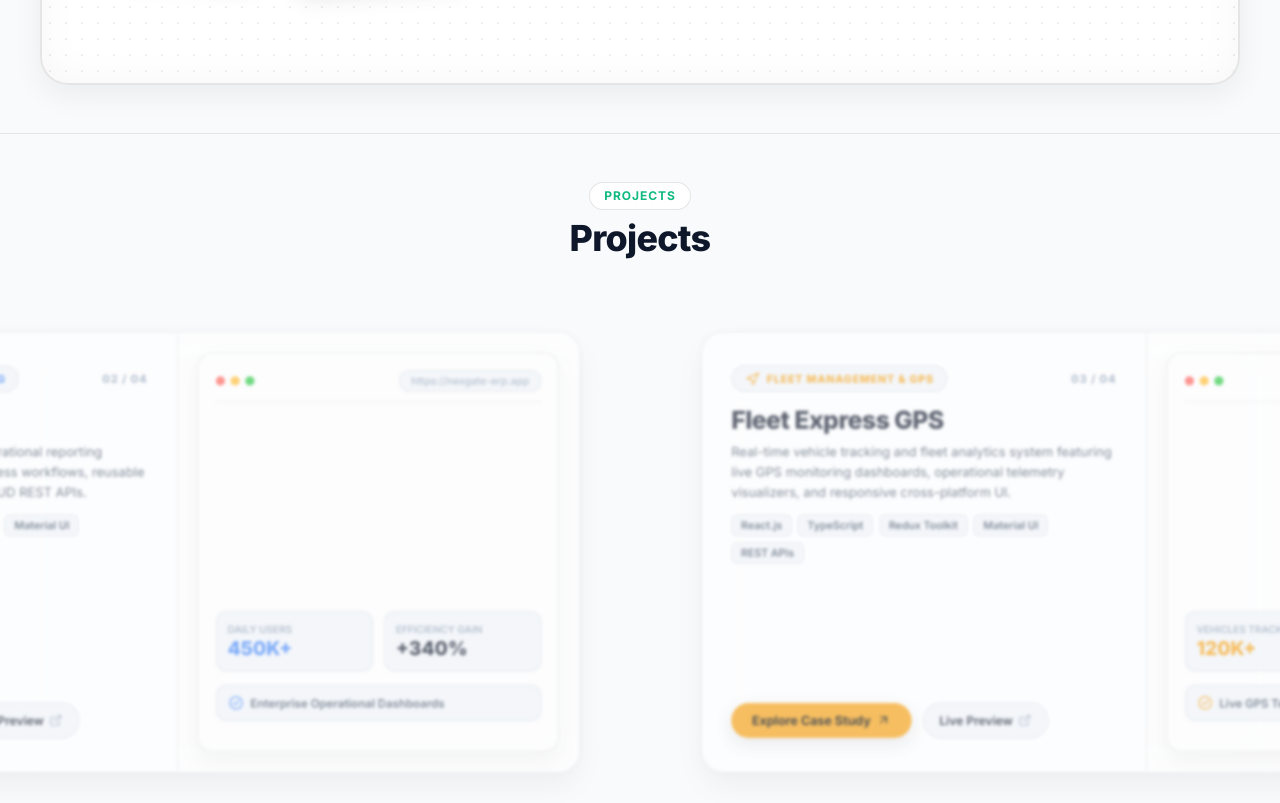
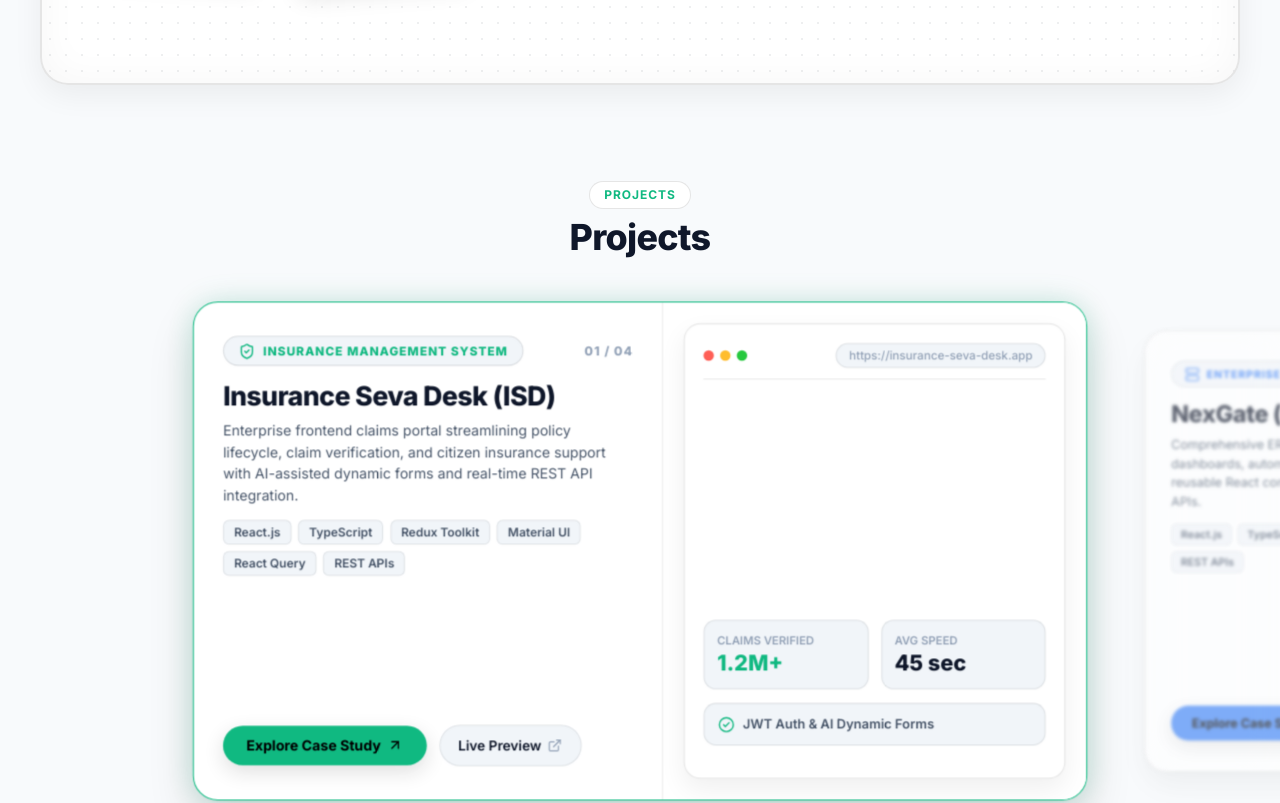
Before and after one commit to Navin188/navin-s-port, a React (Vite) app: page / in a window 1280 px wide. Shown: the part 3140-3943 px from the top of the page. Built offline with nearby package versions, Linux system fonts and the light colour scheme.

Commit message:
feat: add Projects and TechnicalSkills components with CSS styling

```diff
--- a/src/Projects.css
+++ b/src/Projects.css
@@ -1,5 +1,6 @@
 /* Projects.css - Precision Centered Horizontal Carousel (Zero Blank Space, Zero Cutoff) */
-.cinematic-projects-section {
+.cinematic-projects-section,
+.pin-spacer {
   position: relative;
   width: 100vw;
   min-height: 100vh;
@@ -7,18 +8,22 @@
   color: var(--text-primary);
   display: flex;
   flex-direction: column;
-  align-items: center;
+  align-items: flex-start;
   justify-content: flex-start;
   padding-top: 3rem;
   box-sizing: border-box;
   overflow: hidden;
   font-family: 'Inter', sans-serif;
-  border-top: 1px solid var(--border-color);
+  border: none !important;
+  border-top: none !important;
+  border-bottom: none !important;
+  box-shadow: none !important;
   transition: background-color 0.3s ease, color 0.3s ease;
 }
 
-/* Header Flow ABOVE Track */
+/* Header Flow ABOVE Track — Centered across section */
 .cinematic-header-flow {
+  width: 100%;
   position: relative;
   z-index: 20;
   text-align: center;
@@ -52,13 +57,13 @@
   letter-spacing: -0.02em;
 }
 
-/* Horizontal Track: Aligns Card 1 center to 50vw viewport center at start, and Card 4 center to 50vw at end */
+/* Horizontal Track: Card 1 center = 50vw at start, Card 4 center = 50vw at end */
 .cinematic-track {
   display: flex;
   align-items: center;
   height: 68vh;
-  padding-left: calc(50vw - min(72vw, 940px) / 2 - 1.5rem);
-  padding-right: calc(50vw - min(72vw, 940px) / 2 - 1.5rem);
+  padding-left: calc(50vw - min(70vw, 860px) / 2 - 1.25rem);
+  padding-right: calc(50vw - min(70vw, 860px) / 2 - 1.25rem);
   box-sizing: content-box;
   width: max-content;
   will-change: transform;
@@ -66,11 +71,11 @@
 
 /* Handcrafted Human-Touch Project Cards */
 .focus-card {
-  width: min(72vw, 940px);
+  width: min(70vw, 860px);
   height: 60vh;
-  max-height: 510px;
+  max-height: 500px;
   flex-shrink: 0;
-  margin: 0 1.5rem;
+  margin: 0 1.25rem;
   background: var(--bg-card);
   backdrop-filter: blur(20px);
   -webkit-backdrop-filter: blur(20px);
@@ -92,7 +97,7 @@
 
 /* Left Column - Content */
 .focus-card-left {
-  padding: 2.25rem 2rem;
+  padding: 2rem 1.75rem;
   display: flex;
   flex-direction: column;
   justify-content: space-between;
@@ -129,7 +134,7 @@
 
 .focus-card-title {
   font-family: 'Inter', sans-serif !important;
-  font-size: clamp(1.35rem, 2.1vw, 1.85rem);
+  font-size: clamp(1.3rem, 2vw, 1.75rem);
   font-weight: 800;
   line-height: 1.2;
   color: var(--text-primary);
@@ -139,9 +144,9 @@
 
 .focus-card-desc {
   font-family: 'Inter', sans-serif !important;
-  font-size: 0.88rem;
+  font-size: 0.85rem;
   color: var(--text-secondary);
-  line-height: 1.55;
+  line-height: 1.5;
   margin: 0;
 }
 
@@ -176,11 +181,11 @@
   margin-top: 1rem;
 }
 
-/* Right Column - Handcrafted macOS Mockup Window */
+/* Right Column - Handcrafted macOS Browser Window */
 .focus-card-right {
   background: var(--bg-secondary);
   border-left: 1px solid var(--border-color);
-  padding: 1.35rem;
+  padding: 1.25rem;
   display: flex;
   flex-direction: column;
   justify-content: space-between;
@@ -193,7 +198,7 @@
   background: var(--bg-card);
   border: 1px solid var(--border-card);
   border-radius: 16px;
-  padding: 1.15rem;
+  padding: 1.1rem;
   display: flex;
   flex-direction: column;
   justify-content: space-between;
--- a/src/Projects.tsx
+++ b/src/Projects.tsx
@@ -105,10 +105,20 @@ export const Projects = () => {
 
         const getScrollAmount = () => {
           if (!trackRef.current || validCards.length < 2) return 0;
-          // Exact distance between Card 1 center and Card N center (offsetLeft is immune to CSS transforms)
+          // Exact distance between Card 1 center and Card N center in un-transformed layout space
           const firstCard = validCards[0];
           const lastCard = validCards[validCards.length - 1];
-          return Math.max(0, lastCard.offsetLeft - firstCard.offsetLeft);
+
+          const currentX = (gsap.getProperty(trackRef.current, 'x') as number) || 0;
+          gsap.set(trackRef.current, { x: 0 });
+
+          const firstCenter = firstCard.getBoundingClientRect().left + firstCard.offsetWidth / 2;
+          const lastCenter = lastCard.getBoundingClientRect().left + lastCard.offsetWidth / 2;
+          const dist = lastCenter - firstCenter;
+
+          gsap.set(trackRef.current, { x: currentX });
+
+          return Math.max(0, dist);
         };
 
         const updateFocusModifiers = () => {
@@ -148,12 +158,12 @@ export const Projects = () => {
             pin: true,
             start: 'top top',
             end: () => '+=' + getScrollAmount(),
-            scrub: 0.5,
+            scrub: true,
             anticipatePin: 1,
             invalidateOnRefresh: true,
             onUpdate: (self) => {
               if (progressBarRef.current) {
-                progressBarRef.current.style.width = `${self.progress * 100}%`;
+                progressBarRef.current.style.width = `${Math.min(100, Math.max(0, self.progress * 100))}%`;
               }
               updateFocusModifiers();
             },
--- a/src/TechnicalSkills.css
+++ b/src/TechnicalSkills.css
@@ -10,11 +10,14 @@
   flex-direction: column;
   align-items: center;
   justify-content: flex-start;
-  padding: 2.5rem 1.5rem 2rem;
+  padding: 3rem 1.5rem 2rem;
   box-sizing: border-box;
   overflow: hidden;
   font-family: var(--font-family);
-  border-top: 1px solid var(--border-color);
+  border: none !important;
+  border-top: none !important;
+  border-bottom: none !important;
+  box-shadow: none !important;
   transition: background-color 0.3s ease, color 0.3s ease;
 }
 
@@ -69,8 +72,8 @@
   font-size: 0.82rem;
   color: var(--text-secondary);
   font-weight: 500;
-  margin-top: 0.4rem;
-  margin-bottom: 1.2rem;
+  margin-top: 0.5rem;
+  margin-bottom: 2.2rem;
   animation: ts-hint-pulse 2.2s ease-in-out infinite;
 }
 
@@ -114,7 +117,7 @@
   position: relative;
   width: 100%;
   max-width: 780px;
-  margin: -2% auto -4% auto;
+  margin: 1.2rem auto 0 auto;
   user-select: none;
 }
 
@@ -122,25 +125,27 @@
   width: 100%;
   height: auto;
   display: block;
+  margin-top: -19%;
+  margin-bottom: -21%;
   pointer-events: none;
   -webkit-user-drag: none;
   user-select: none;
 }
 
 /* ─── Screen overlay ─────────────────────────────────────────────
-   Exact MacBook bezel alignment for laptop-wire-desktop.png:
-   Top: 11.8% (starts right beneath camera bezel)
-   Left: 11.8% (left bezel border)
-   Width: 76.4% (fits inside side bezels)
-   Height: 46.2% (ends right above the keyboard hinge at 58.0%)
+   Calibrated against cropped laptop graphic:
+   Top: 1.2% (starts right beneath camera bezel)
+   Left: 14.8% (inside left metal bezel)
+   Width: 70.4% (inside right metal bezel)
+   Height: 70.8% (stretches cleanly down to keyboard hinge)
    ─────────────────────────────────────────────────────────────── */
 .ts-screen {
   position: absolute;
-  top: 19.2%;
-  left: 15.8%;
-  width: 68.4%;
-  height: 44.2%;
-  border-radius: 3px 3px 0 0;
+  top: 1.2%;
+  left: 14.8%;
+  width: 70.4%;
+  height: 78.5%;
+  border-radius: 4px 4px 0 0;
   overflow: hidden;
   transition: background 0.6s ease, box-shadow 0.5s ease;
 }
@@ -307,7 +312,7 @@
 /* Touchpad boot button */
 .ts-touchpad-btn {
   position: absolute;
-  top: 79.5%;
+  top: 89.5%;
   left: 50%;
   transform: translate(-50%, -50%);
   width: 48px;
```
